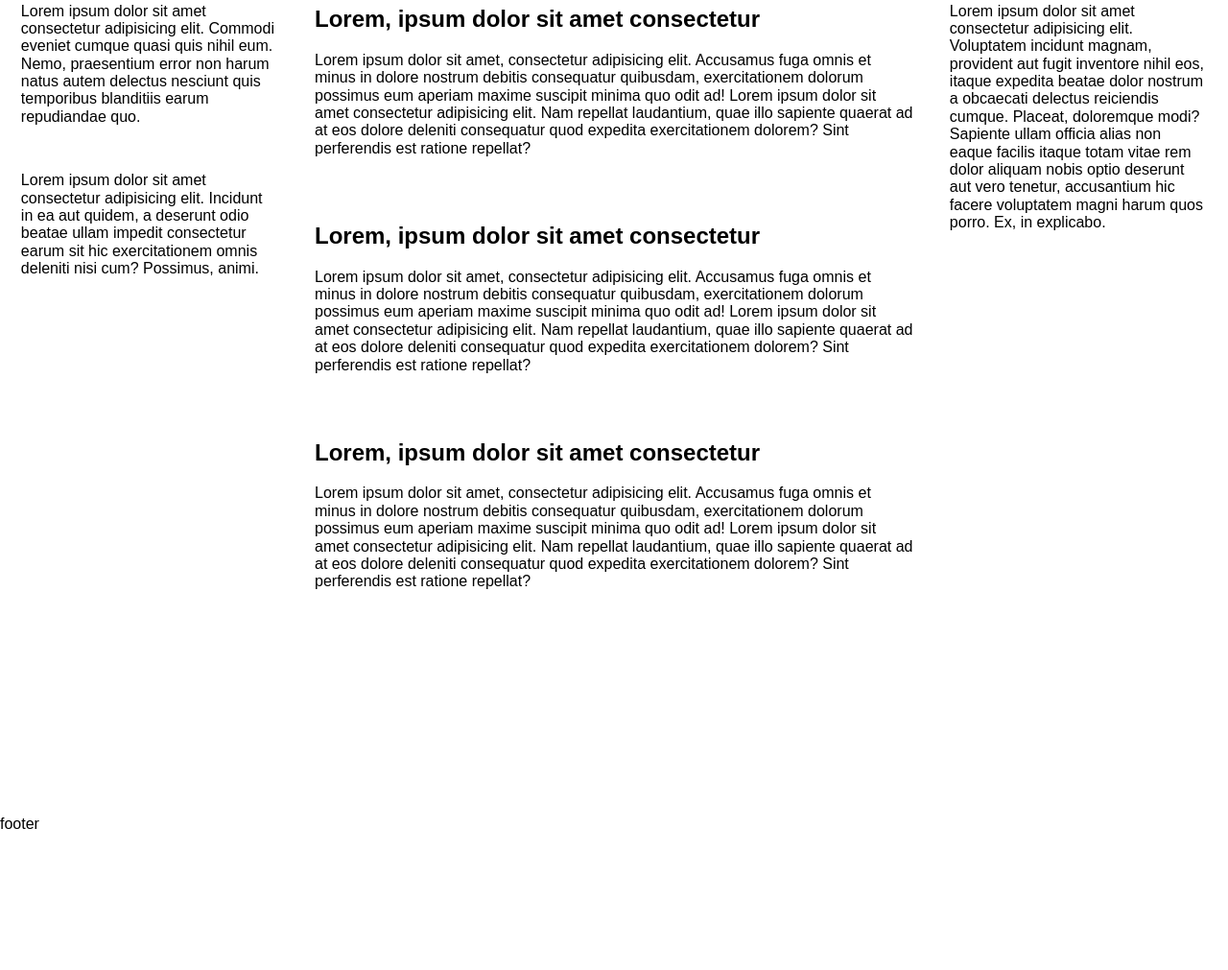
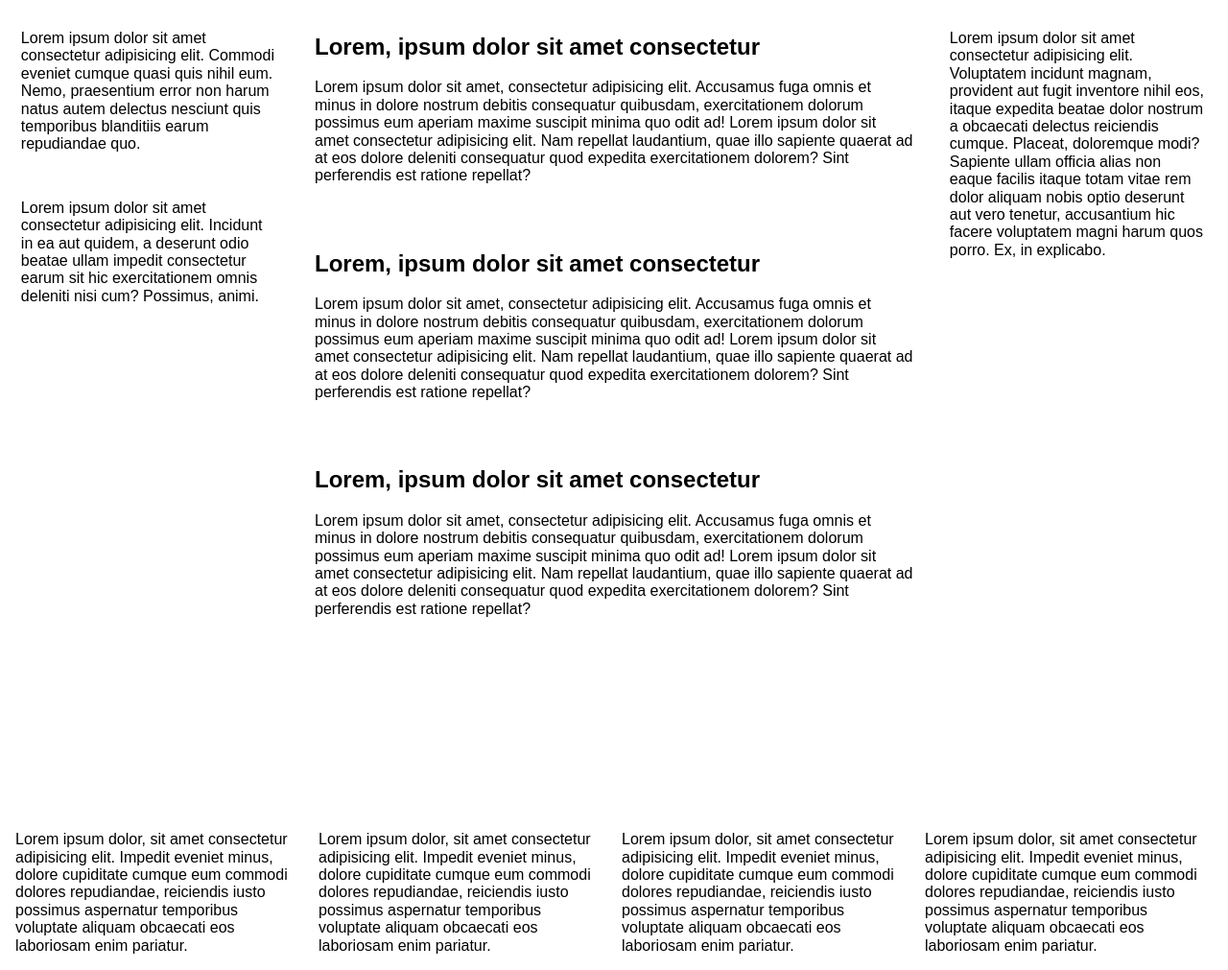
Before and after one commit to ivan-pl/js-basic-hw-8, a website built with webpack: page src/index.html in a window 1280 px wide. Shown: the part 254-1265 px from the top of the page at 96% size. Before the commit the page ends 1123 px from the top, so only its background shows below. Built offline with nearby package versions, Linux system fonts and the light colour scheme.

Commit message:
layout: add footer

```diff
--- a/src/index.html
+++ b/src/index.html
@@ -58,6 +58,7 @@
         </p>
       </article>
     </main>
+
     <aside class="aside-1">
       <p class="aside-1__text">
         Lorem ipsum dolor sit amet consectetur adipisicing elit. Commodi eveniet
@@ -72,6 +73,7 @@
         hic exercitationem omnis deleniti nisi cum? Possimus, animi.
       </p>
     </aside>
+
     <aside class="aside-2">
       <p class="aside-2__text">
         Lorem ipsum dolor sit amet consectetur adipisicing elit. Voluptatem
@@ -83,6 +85,35 @@
         in explicabo.
       </p>
     </aside>
-    <footer class="footer">footer</footer>
+
+    <footer class="footer">
+      <p class="footer__text">
+        Lorem ipsum dolor, sit amet consectetur adipisicing elit. Impedit
+        eveniet minus, dolore cupiditate cumque eum commodi dolores repudiandae,
+        reiciendis iusto possimus aspernatur temporibus voluptate aliquam
+        obcaecati eos laboriosam enim pariatur.
+      </p>
+
+      <p class="footer__text">
+        Lorem ipsum dolor, sit amet consectetur adipisicing elit. Impedit
+        eveniet minus, dolore cupiditate cumque eum commodi dolores repudiandae,
+        reiciendis iusto possimus aspernatur temporibus voluptate aliquam
+        obcaecati eos laboriosam enim pariatur.
+      </p>
+
+      <p class="footer__text">
+        Lorem ipsum dolor, sit amet consectetur adipisicing elit. Impedit
+        eveniet minus, dolore cupiditate cumque eum commodi dolores repudiandae,
+        reiciendis iusto possimus aspernatur temporibus voluptate aliquam
+        obcaecati eos laboriosam enim pariatur.
+      </p>
+
+      <p class="footer__text">
+        Lorem ipsum dolor, sit amet consectetur adipisicing elit. Impedit
+        eveniet minus, dolore cupiditate cumque eum commodi dolores repudiandae,
+        reiciendis iusto possimus aspernatur temporibus voluptate aliquam
+        obcaecati eos laboriosam enim pariatur.
+      </p>
+    </footer>
   </body>
 </html>
--- a/src/styles/style.css
+++ b/src/styles/style.css
@@ -72,4 +72,8 @@
 
 .footer {
   grid-area: footer;
+  display: flex;
+  flex-flow: row nowrap;
+  gap: 1rem;
+  padding: 0 1rem;
 }
```
